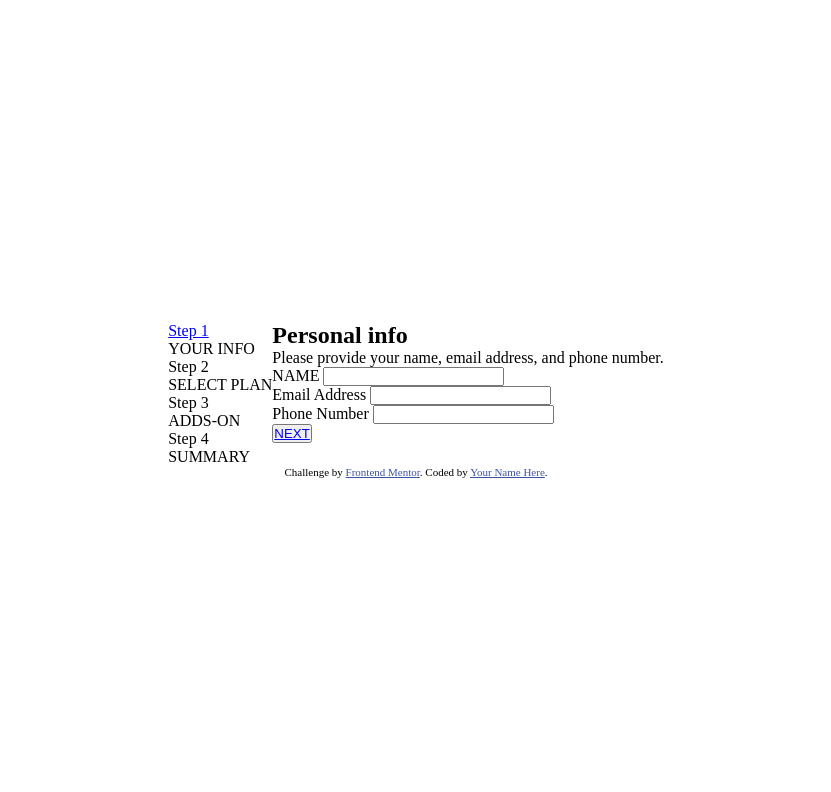
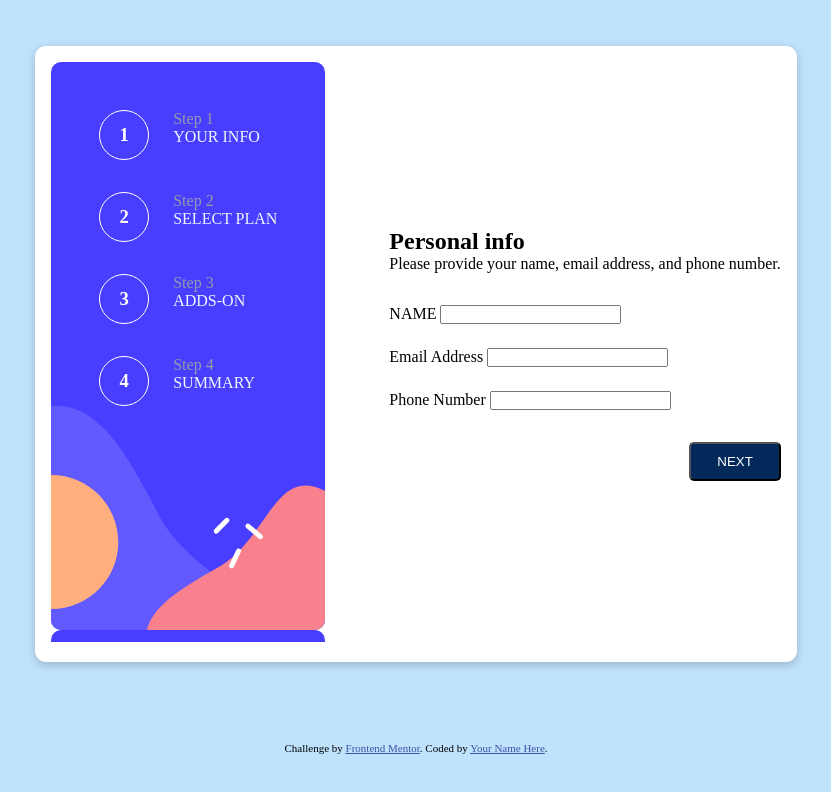
Before and after one commit to Erick384/Multi-step-form, a plain HTML site: page index.html in a window 1280 px wide. Shown: the whole page, without its empty margins (224-1055 px from the left). Drawn offline with Linux system fonts and the light colour scheme.

Commit message:
Multi-step-form Uploads

```diff
--- a/index.html
+++ b/index.html
@@ -28,30 +28,30 @@
     <div class="container">
       <div class="left">
         <div class="left1">
-          <div class="circle"></div>
+          <div class="circle"><h3>1</h3></div>
           <div class="content">
             <span><a href="step1.html">Step 1</a></span>
             <p>YOUR INFO</p>
           </div>
         </div>
         <div class="left1">
-          <div class="circle"></div>
+          <div class="circle"><h3>2</h3></div>
           <div class="content">
-            <span>Step 2</span>
+            <span> <a href="step2.html">Step 2</a></span>
             <p>SELECT PLAN</p>
           </div>
         </div>
         <div class="left1">
-          <div class="circle"></div>
+          <div class="circle"><h3>3</h3></div>
           <div class="content">
-            <span>Step 3</span>
+            <span><a href="step3.html">Step 3</a></span>
             <p>ADDS-ON</p>
           </div>
         </div>
         <div class="left1">
-          <div class="circle"></div>
+          <div class="circle"><h3>4</h3></div>
           <div class="content">
-            <span>Step 4</span>
+            <span> <a href="step4.html">Step 4</a></span>
             <p>SUMMARY</p>
           </div>
         </div>
--- a/style.css
+++ b/style.css
@@ -1,15 +1,82 @@
-*{
+* {
   margin: 0;
   padding: 0;
   box-sizing: border-box;
 }
-body{
+body {
   display: flex;
   flex-direction: column;
   justify-content: center;
   align-items: center;
   height: 100vh;
+  gap: 5rem;
+  background-color: hsl(206, 94%, 87%);
 }
-.container{
+.container {
   display: flex;
+  height: 70vh;
+  gap: 4rem;
+  box-shadow: 0 3px 10px rgb(0 0 0 / 0.2);
+  padding: 1rem;
+  border-radius: 0.7rem;
+  height: 77vh;
+  background-color: hsl(0, 0%, 100%);
 }
+.left {
+  background-image: url(./assets/images/bg-sidebar-desktop.svg);
+  padding: 3rem;
+  display: flex;
+  flex-direction: column;
+  gap: 2rem;
+  height: 72.5vh;
+}
+.left1 {
+  display: flex;
+  gap: 1.5rem;
+}
+.circle {
+  border-radius: 50%;
+  border: 1px solid hsl(0, 0%, 100%);
+  display: flex;
+  justify-content: center;
+  align-items: center;
+  height: 50px;
+  width: 50px;
+  cursor: pointer;
+}
+.circle h3 {
+  color: hsl(0, 0%, 100%);
+}
+.content p {
+  color: hsl(217, 100%, 97%);
+}
+.content span a {
+  text-decoration: none;
+  /* font-size: 20px; */
+  color: hsl(231, 11%, 63%);
+}
+.right {
+  display: flex;
+  flex-direction: column;
+  justify-content: center;
+  gap: 2rem;
+}
+.form {
+  display: flex;
+  flex-direction: column;
+  gap: 1.5rem;
+}
+.button {
+  display: flex;
+  justify-content: right;
+}
+.button button {
+  background-color: hsl(213, 96%, 18%);
+  border-radius: 5px;
+  padding: 10px;
+}
+.button button a {
+  text-decoration: none;
+  padding: 1rem;
+  color: hsl(0, 0%, 100%);
+}
```
Lines whose indentation alone changed are shown as unchanged.
